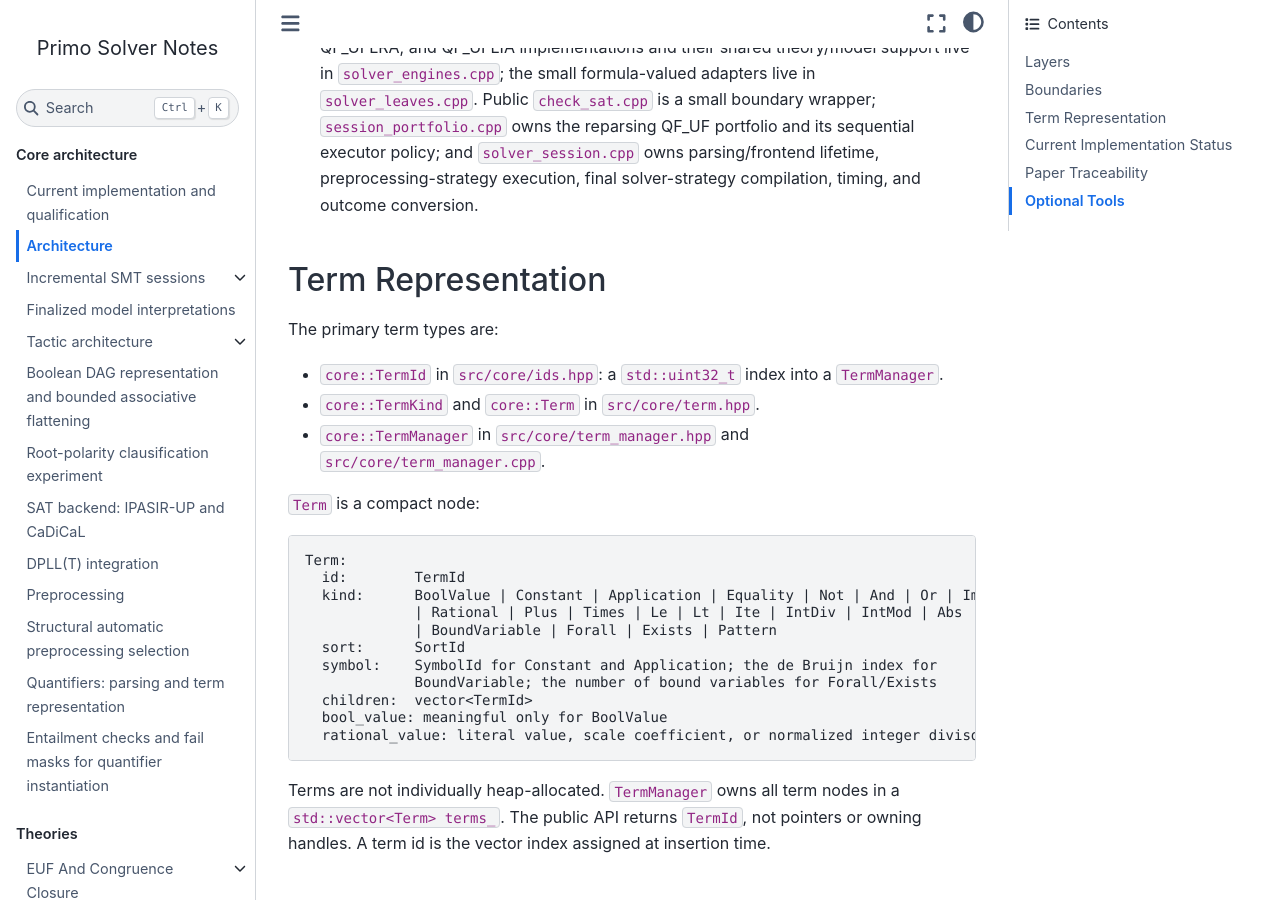
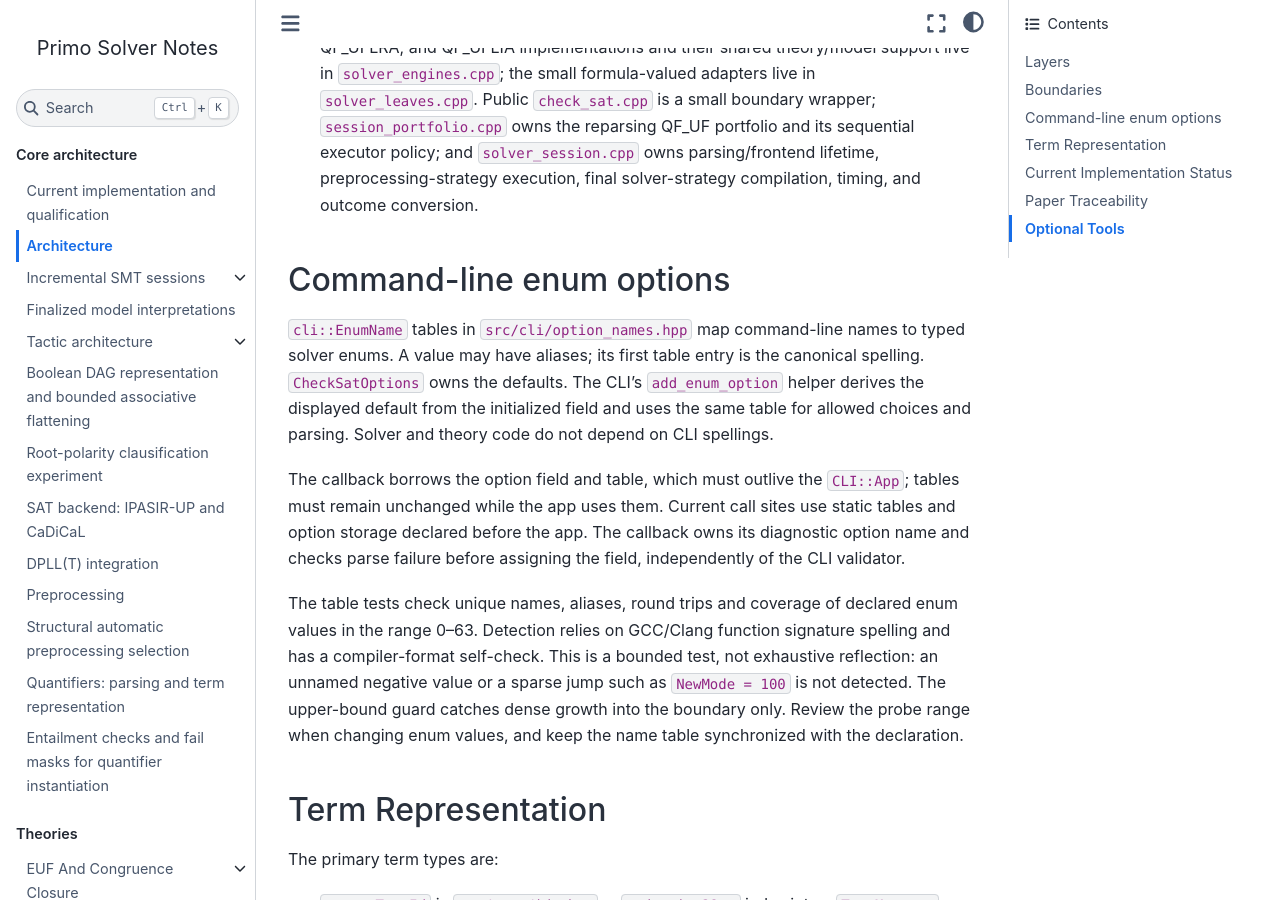
Before and after one commit to primo-solver/primo, a Jupyter Book: the page built from docs/architecture.md, in a window 1280 px wide and 900 px high, scrolled down 1668 px. Built offline with Jupyter Book 1.0.4 settings and Sphinx 7.4.7 and the Sphinx Book theme 1.1.4, drawn with Linux system fonts in a browser that asks for light colours.

Commit message:
Make CLI enum parsing and coverage contracts explicit

```diff
--- a/docs/architecture.md
+++ b/docs/architecture.md
@@ -70,6 +70,29 @@ configuration is confined to `primo_sat`, and GMP to `primo_util`.
   reparsing QF_UF portfolio and its sequential executor policy; and
   `solver_session.cpp` owns parsing/frontend lifetime, preprocessing-strategy
   execution, final solver-strategy compilation, timing, and outcome conversion.
+
+## Command-line enum options
+
+`cli::EnumName` tables in `src/cli/option_names.hpp` map command-line names to
+typed solver enums. A value may have aliases; its first table entry is the
+canonical spelling. `CheckSatOptions` owns the defaults. The CLI's
+`add_enum_option` helper derives the displayed default from the initialized
+field and uses the same table for allowed choices and parsing. Solver and
+theory code do not depend on CLI spellings.
+
+The callback borrows the option field and table, which must outlive the
+`CLI::App`; tables must remain unchanged while the app uses them. Current
+call sites use static tables and option storage declared before the app.
+The callback owns its diagnostic option name and checks parse failure before
+assigning the field, independently of the CLI validator.
+
+The table tests check unique names, aliases, round trips and coverage of
+declared enum values in the range 0–63. Detection relies on GCC/Clang function
+signature spelling and has a compiler-format self-check. This is a bounded
+test, not exhaustive reflection: an unnamed negative value or a sparse jump
+such as `NewMode = 100` is not detected. The upper-bound guard catches dense
+growth into the boundary only. Review the probe range when changing enum
+values, and keep the name table synchronized with the declaration.
 
 ## Term Representation
 
```
Also changed, not shown: 2 other files.
